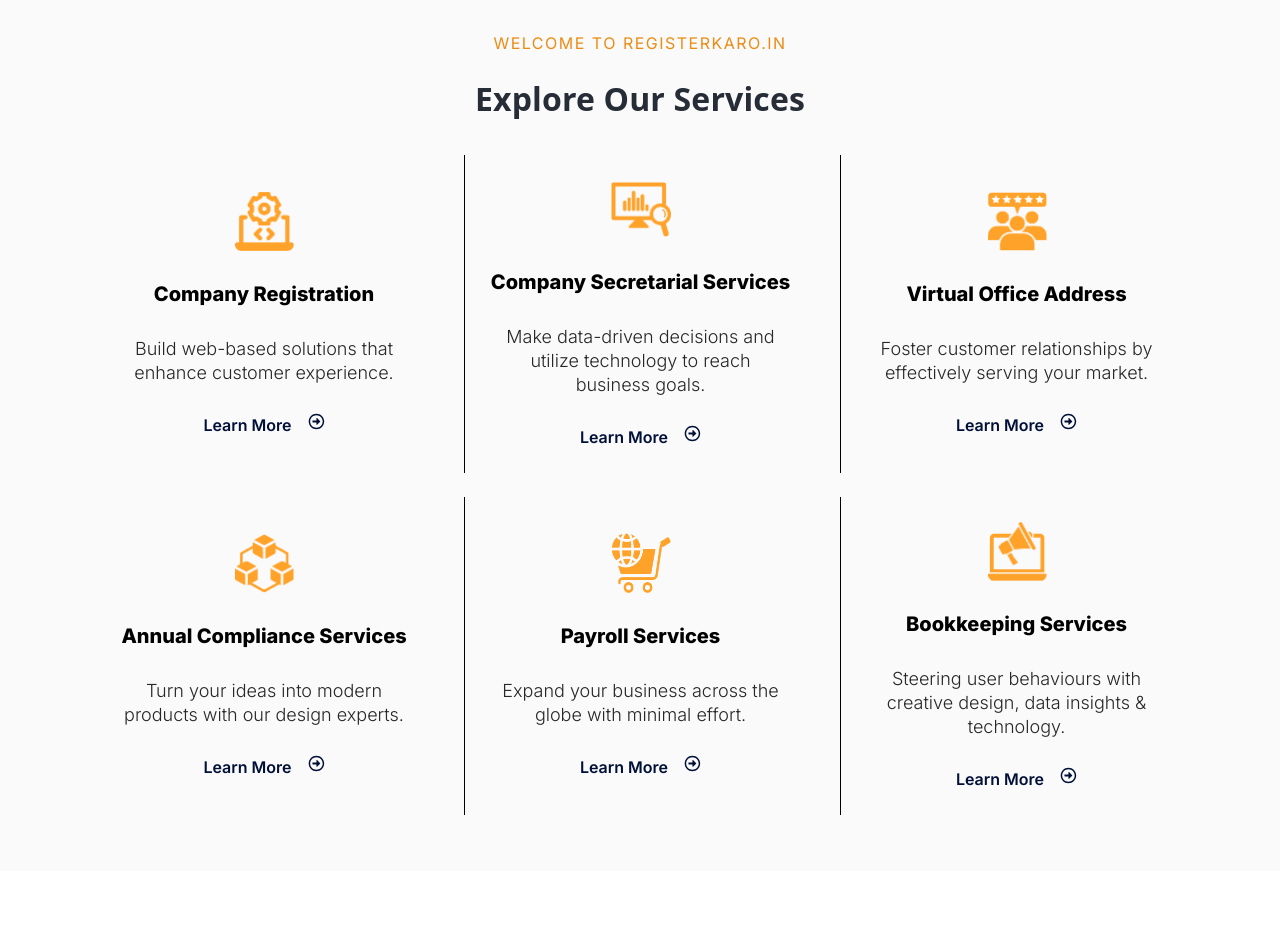
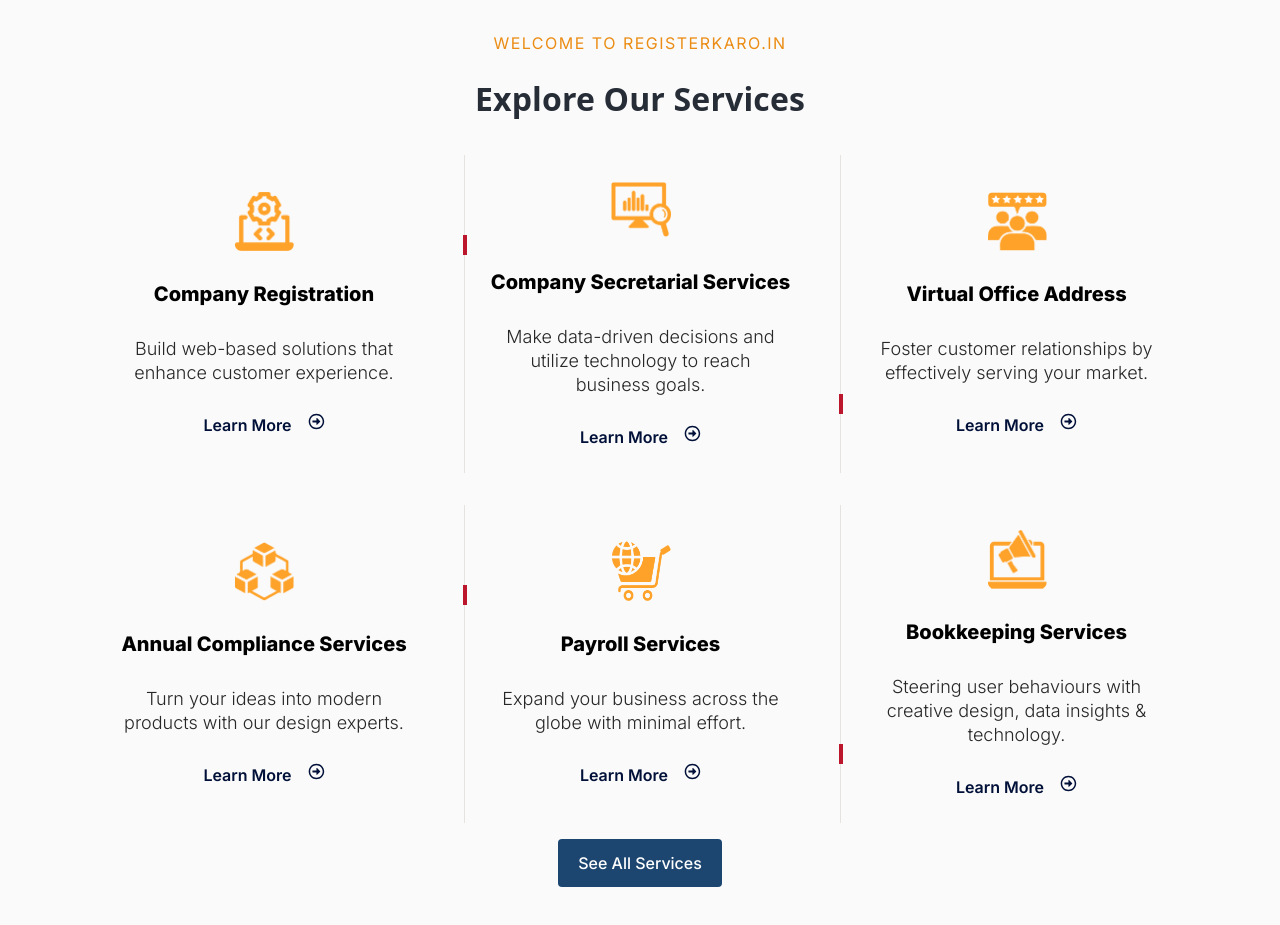
Before and after one commit to hariharan1309/register-karo, a React (Vite) app: page / in a window 1280 px wide. Shown: the part 920-1845 px from the top of the page. Before the commit the page ends 1791 px from the top, so only its background shows below. Built offline with nearby package versions, Linux system fonts and the light colour scheme.

Commit message:
Service Improvements

```diff
--- a/src/App.tsx
+++ b/src/App.tsx
@@ -12,6 +12,7 @@
       <Hero />
       <TrustedBusiness />
       <ServiceSection />
+
     </>
   );
 }
--- a/src/components/ServiceCard.tsx
+++ b/src/components/ServiceCard.tsx
@@ -1,8 +1,8 @@
-const ServiceCard = ({ params, border }: { params: any; border: boolean }) => {
+const ServiceCard = ({ params, index }: { params: any; index: number }) => {
   return (
     <div
-      className={`flex flex-col items-center justify-center gap-7 p-6 *:font-inter ${
-        border ? " border-l-[1px] " : ""
+      className={` relative flex flex-col items-center justify-center gap-7 p-6 *:font-inter ${
+        index % 3 !== 0 ? " border-l-[1px] border-[#E5E2DF] " : ""
       }`}
     >
       <img src={params.icon} alt="icon" className="size-[60px]" />
@@ -27,6 +27,13 @@
           </svg>
         </div>
       </button>
+      {index % 3 !== 0 && (
+        <div
+          className={`absolute bg-[#BB162B] h-5 w-1 left-[-2px] ${
+            index % 3 == 1 ? " top-1/4" : "top-3/4"
+          }`}
+        ></div>
+      )}
     </div>
   );
 };
--- a/src/components/ServiceSection.tsx
+++ b/src/components/ServiceSection.tsx
@@ -45,19 +45,24 @@
     },
   ];
   return (
-    <div className="py-10 px-18 bg-[#FAFAFA] grid grid-cols-1 gap-4">
+    <div className="py-10 px-18 bg-[#FAFAFA] grid grid-cols-1 ">
+      <div className="grid grid-cols-1 gap-4">
         <p className="text-[#EB8D15] font-inter place-self-center m-1 tracking-[1.5px]">
           WELCOME TO REGISTERKARO.IN
         </p>
         <h2 className="text-[#272D37] font-bold text-[32px] place-self-center tracking-[.16px]">
           Explore Our Services
         </h2>
-      <div className="grid grid-cols-3 gap-6 p-4">
+        <div className="grid grid-cols-3 gap-6 gap-y-8 p-4">
           {/* ServiceCard */}
           {services.map((service, index) => (
-          <ServiceCard params={service} key={index} border={index % 3 !== 0} />
+            <ServiceCard params={service} key={index} index={index} />
           ))}
         </div>
+      </div>
+      <button className="font-inter text-base p-3 px-5 flex items-center justify-center place-self-center font-medium text-white bg-[#1C4670] rounded ">
+        See All Services
+      </button>
     </div>
   );
 };
```
Lines whose indentation alone changed are shown as unchanged.
